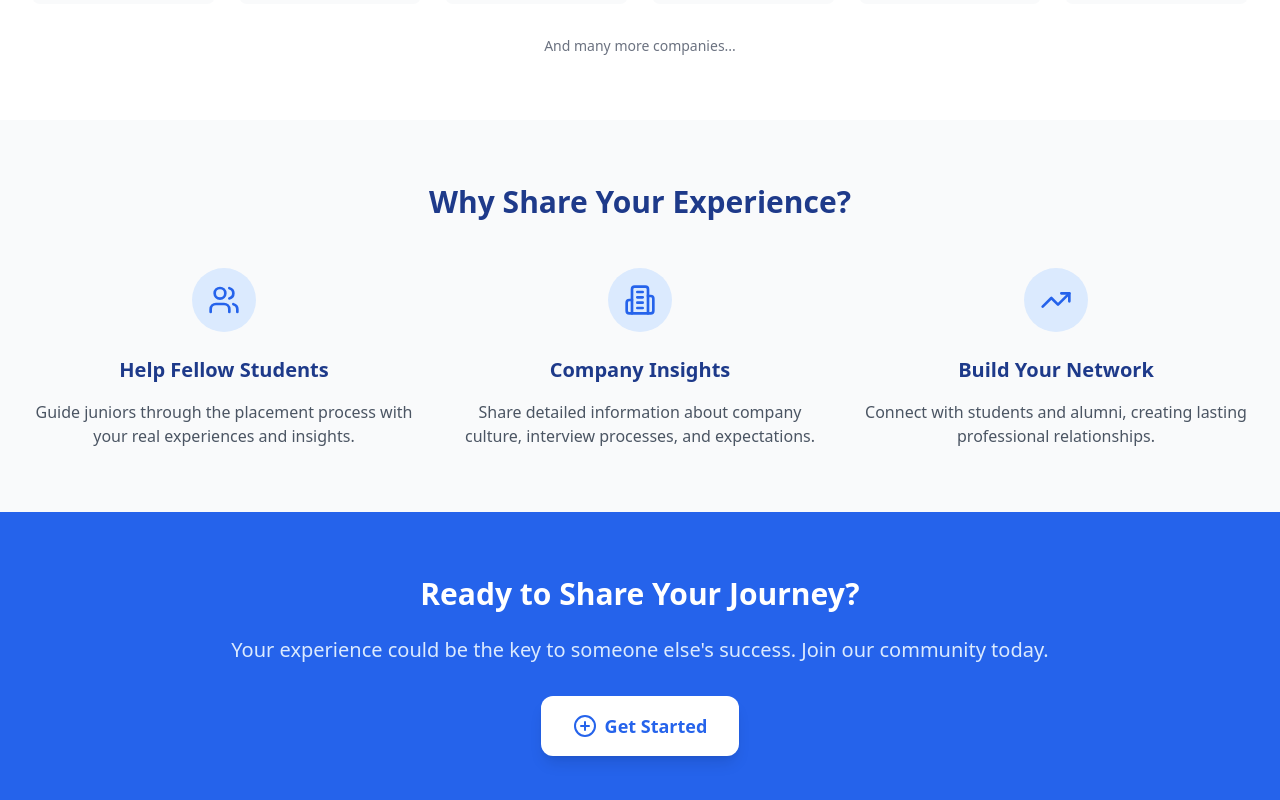
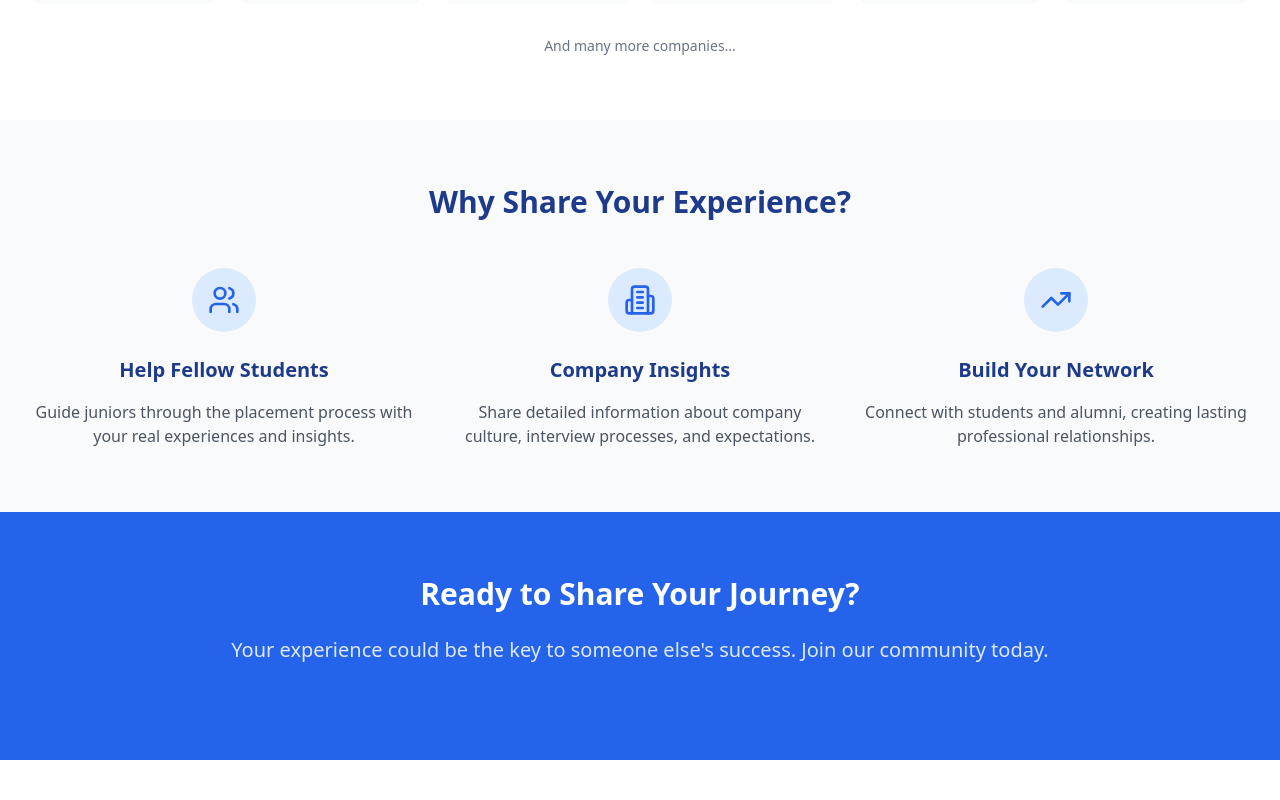
Before and after one commit to Pratheesh-555/PlacedIn, a React (Vite) app: page / in a window 1280 px wide. Shown: the part 1538-2338 px from the top of the page. After the commit the page ends 2298 px from the top, so only its background shows below. Built offline with nearby package versions, Linux system fonts and the light colour scheme; no server answers.

Commit message:
Removed button

```diff
--- a/src/components/Home.tsx
+++ b/src/components/Home.tsx
@@ -153,13 +153,6 @@ const Home: React.FC = () => {
           <p className="text-xl text-blue-100 mb-8">
             Your experience could be the key to someone else's success. Join our community today.
           </p>
-          <Link
-            to="/post"
-            className="bg-white text-blue-600 px-8 py-4 rounded-xl font-semibold text-lg hover:bg-gray-100 transform hover:scale-105 transition-all duration-200 shadow-lg inline-flex items-center space-x-2"
-          >
-            <PlusCircle size={24} />
-            <span>Get Started</span>
-          </Link>
         </div>
       </section>
     </div>
```
